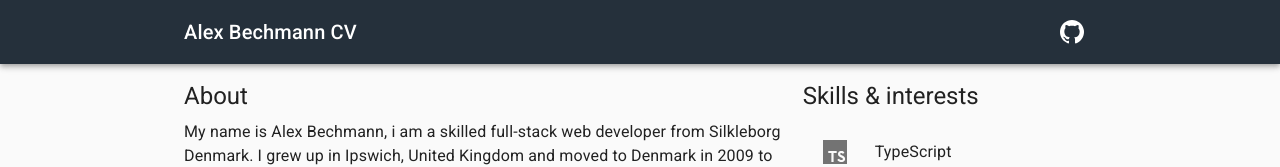
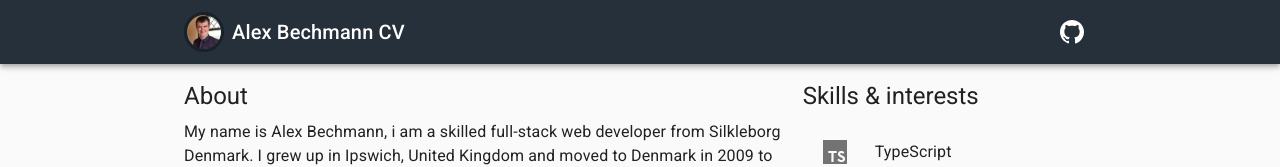
Before and after one commit to alexbechmann/cv, a React (Create React App) app: page / in a window 1280 px wide. Shown: the top 167 px of the page. Built offline with nearby package versions, Linux system fonts and the light colour scheme.

Commit message:
added my profile picture

```diff
--- a/src/App.tsx
+++ b/src/App.tsx
@@ -1,9 +1,9 @@
-import React from "react";
-import Button from "@material-ui/core/Button";
-import Icon from "@material-ui/core/Icon";
-import { withStyles, Theme, makeStyles } from "@material-ui/core/styles";
-import Typography from "@material-ui/core/Typography";
-import Layout from "./components/Layout";
+import React from 'react';
+import Button from '@material-ui/core/Button';
+import Icon from '@material-ui/core/Icon';
+import { withStyles, Theme, makeStyles } from '@material-ui/core/styles';
+import Typography from '@material-ui/core/Typography';
+import Layout from './components/Layout';
 import {
   Container,
   Grid,
@@ -13,8 +13,9 @@ import {
   ListItemAvatar,
   ListItemIcon,
   Divider,
-  CssBaseline
-} from "@material-ui/core";
+  CssBaseline,
+  Avatar
+} from '@material-ui/core';
 import {
   DiReact,
   DiGit,
@@ -24,10 +25,10 @@ import {
   DiVisualstudio,
   DiDocker,
   DiJsBadge
-} from "react-icons/di";
-import TypescriptIcon from "./components/icons/Typescript";
-import GraphQL from "./components/icons/GraphQL";
-import Experience from "./components/Experience";
+} from 'react-icons/di';
+import TypescriptIcon from './components/icons/Typescript';
+import GraphQL from './components/icons/GraphQL';
+import Experience from './components/Experience';
 
 const useStyles = makeStyles((theme: Theme) => ({
   divider: {
@@ -48,20 +49,15 @@ const App = () => {
               About
             </Typography>
             <Typography paragraph>
-              My name is Alex Bechmann, i am a skilled full-stack web developer
-              from Silkleborg Denmark. I grew up in Ipswich, United Kingdom and
-              moved to Denmark in 2009 to go to højskole and study.
+              My name is Alex Bechmann, i am a skilled full-stack web developer from Silkleborg Denmark. I grew up in
+              Ipswich, United Kingdom and moved to Denmark in 2009 to go to højskole and study.
             </Typography>
             <Typography paragraph>
-              I have a passion for writing clean, well architectured code
-              throughout the full stack.
+              I have a passion for writing clean, well architectured code throughout the full stack.
             </Typography>
+            <Typography paragraph>I speak fluent English & Danish, written as well as spoken.</Typography>
             <Typography paragraph>
-              I speak fluent English & Danish, written as well as spoken.
-            </Typography>
-            <Typography paragraph>
-              Outside work i love to swim, play music, code my side projects &
-              look after my daughter! :)
+              Outside work i love to swim, play music, code my side projects & look after my daughter! :)
             </Typography>
           </Grid>
           <Grid item xs={12} sm={4}>
--- a/src/components/Header.tsx
+++ b/src/components/Header.tsx
@@ -1,11 +1,11 @@
-import React from "react";
-import AppBar from "@material-ui/core/AppBar";
-import Toolbar from "@material-ui/core/Toolbar";
-import Typography from "@material-ui/core/Typography";
-import Container from "@material-ui/core/Container";
-import GitHub from "./icons/GitHub";
-import { createStyles, Theme, Button, IconButton } from "@material-ui/core";
-import { makeStyles } from "@material-ui/styles";
+import React from 'react';
+import AppBar from '@material-ui/core/AppBar';
+import Toolbar from '@material-ui/core/Toolbar';
+import Typography from '@material-ui/core/Typography';
+import Container from '@material-ui/core/Container';
+import GitHub from './icons/GitHub';
+import { createStyles, Theme, Button, IconButton, Avatar } from '@material-ui/core';
+import { makeStyles } from '@material-ui/styles';
 
 const useStyles = makeStyles((theme: Theme) => ({
   root: {
@@ -16,6 +16,10 @@ const useStyles = makeStyles((theme: Theme) => ({
   },
   grow: {
     flexGrow: 1
+  },
+  avatar: {
+    marginRight: theme.spacing(),
+    border: `3px solid ${theme.palette.primary.dark}`
   }
 }));
 
@@ -26,6 +30,7 @@ const Header = () => {
       <AppBar position="static">
         <Container maxWidth="md">
           <Toolbar disableGutters>
+            <Avatar className={classes.avatar} src="/me.jpg" />
             <Typography variant="h6" color="inherit">
               Alex Bechmann CV
             </Typography>
```
Also changed, not shown: public/me.jpg (added).
